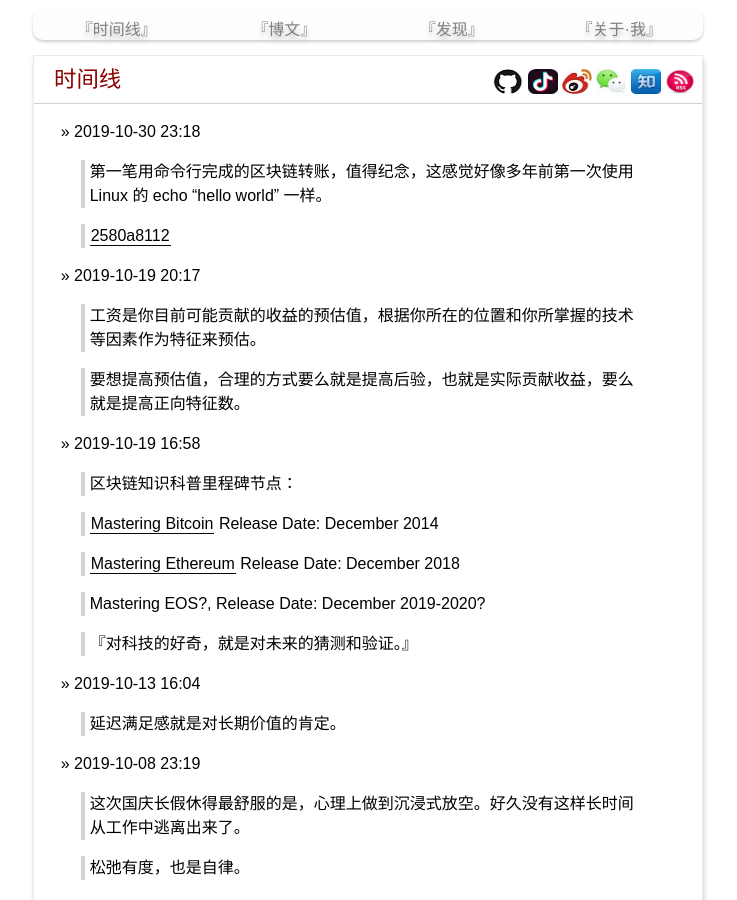
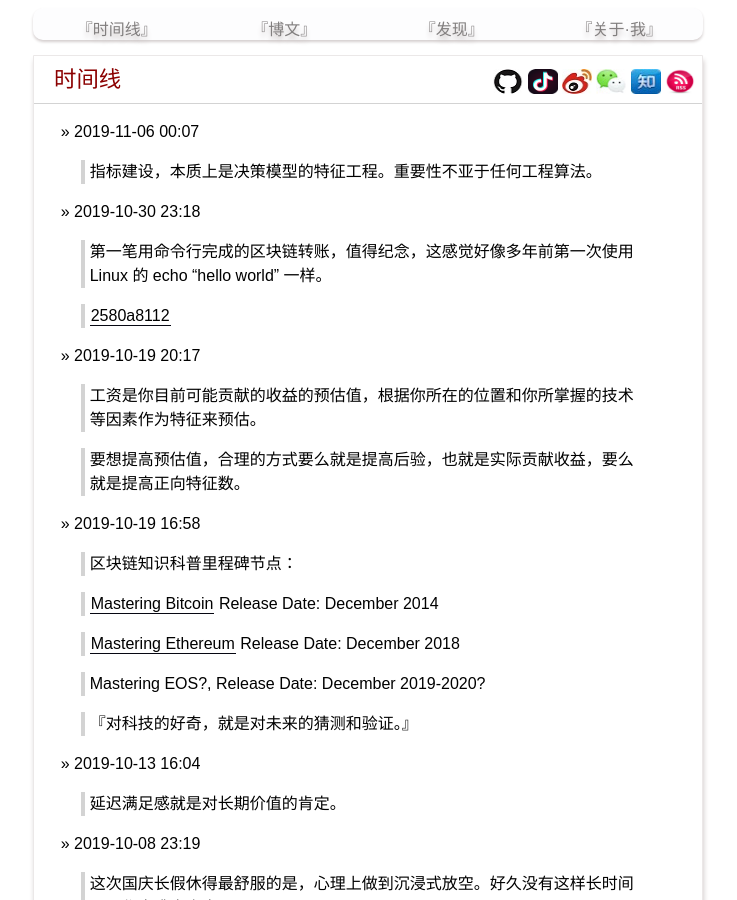
Before and after one commit to yanyiwu/blog, a Jekyll site: the page built from index.md, in a window 1280 px wide and 900 px high. Shown: the whole window, without its empty margins (272-1009 px from the left). Built offline with Jekyll 4.4.1, drawn with Linux system fonts in a browser that asks for light colours; Markdown is read by kramdown in place of the engine named in the settings; comment, search, counter and statistics services are not loaded.

Commit message:
[moment]

```diff
--- a/index.md
+++ b/index.md
@@ -2,6 +2,10 @@
 layout: posting
 title: 时间线
 ---
+
+&raquo; 2019-11-06 00:07
+
+> 指标建设，本质上是决策模型的特征工程。重要性不亚于任何工程算法。
 
 &raquo; 2019-10-30 23:18
 
```
